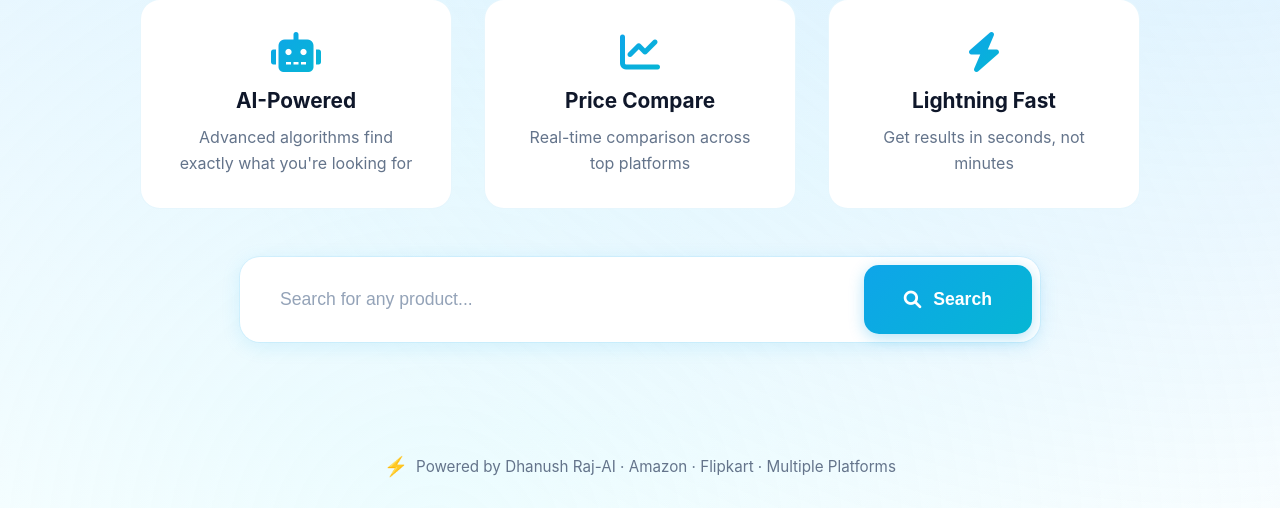
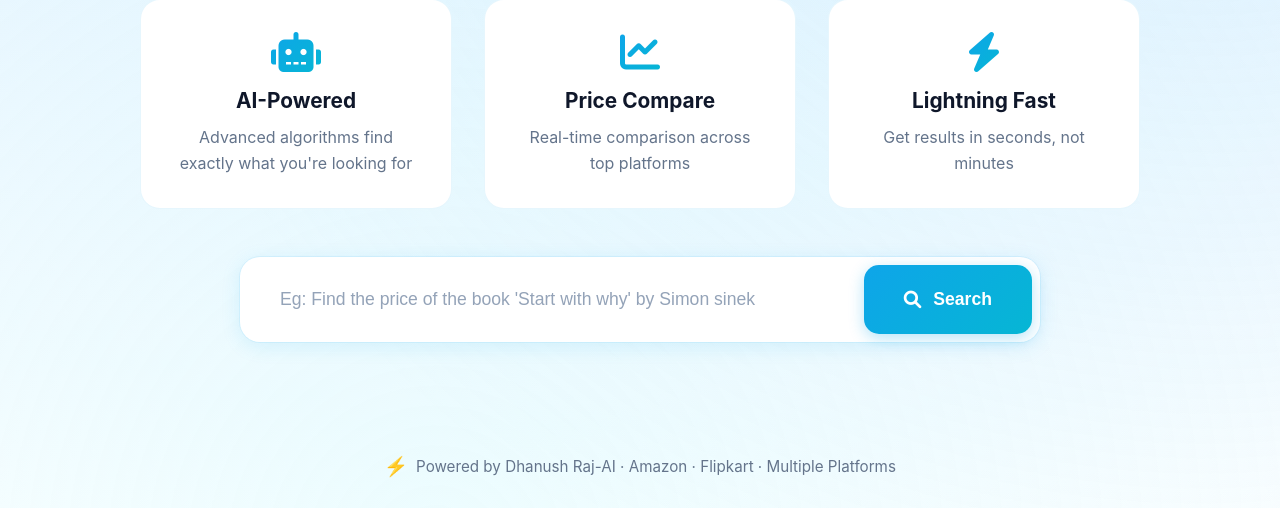
Before and after one commit to Dhanush-Raj1/Product-Search-Agent-Project, a Flask app: page / in a window 1280 px wide. Shown: the part 341-849 px from the top of the page. Run offline with Flask 3, Linux system fonts and the light colour scheme.

Commit message:
improve search placeholder

```diff
--- a/templates/index.html
+++ b/templates/index.html
@@ -37,7 +37,7 @@
         <div class="search-container">
             <form method="POST" action="/" id="search-form">
                 <div class="input-group">
-                    <input type="text" id="query" name="query" placeholder="Search for any product..." required>
+                    <input type="text" id="query" name="query" placeholder="Eg: Find the price of the book 'Start with why' by Simon sinek" required>
                     <button type="submit" id="search-button">
                         <i class="fas fa-search"></i>
                         <span>Search</span>
```
